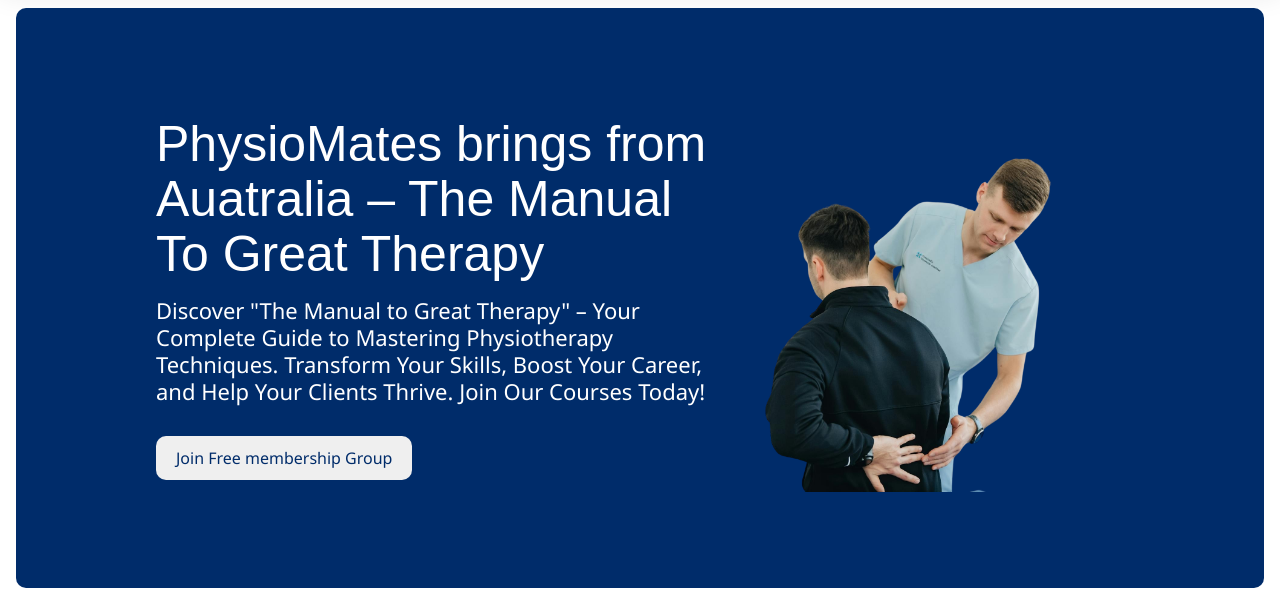
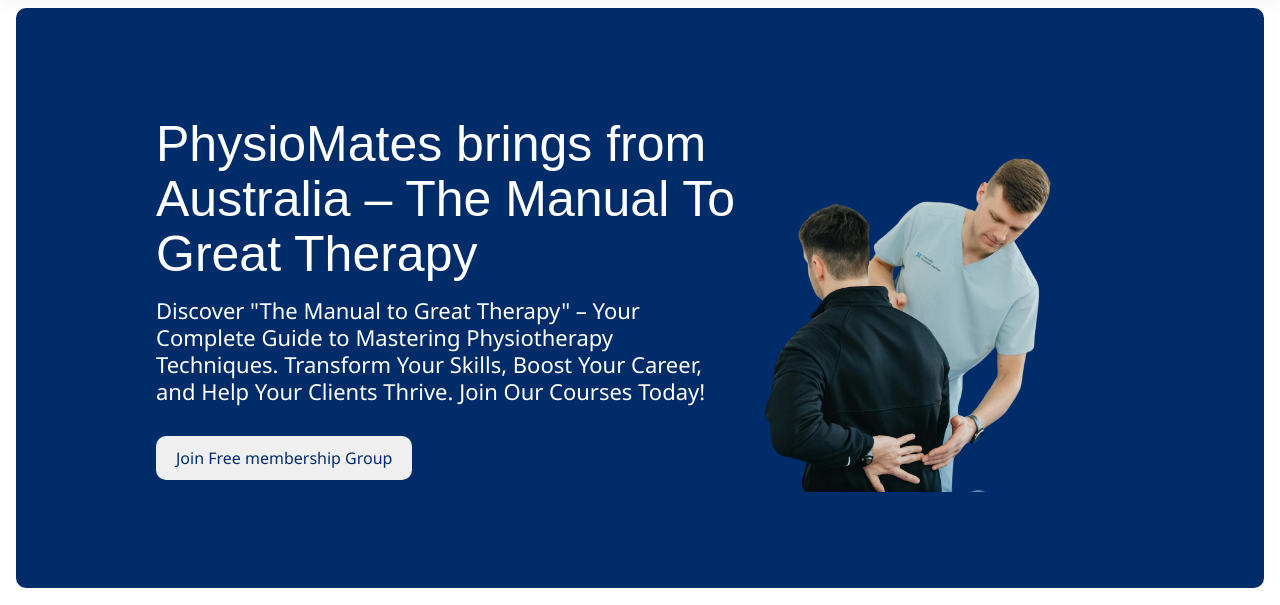
Before and after one commit to ashishvaidya683/physiomates, a plain HTML site: page index.html in a window 1280 px wide. Shown: the part 92-697 px from the top of the page. Drawn offline with nearby package versions, Linux system fonts and the light colour scheme.

Commit message:
finall commit

```diff
--- a/index.html
+++ b/index.html
@@ -59,7 +59,7 @@
             <div class="wrapper">
                 <div class="left">
                     <h2>
-                        PhysioMates brings from Auatralia – The Manual To Great Therapy
+                        PhysioMates brings from Australia – The Manual To Great Therapy
                     </h2>
                     <p>
                         Discover "The Manual to Great Therapy" – Your Complete Guide to Mastering Physiotherapy Techniques. Transform Your Skills, Boost Your Career, and Help Your Clients Thrive. Join Our Courses Today!
```
